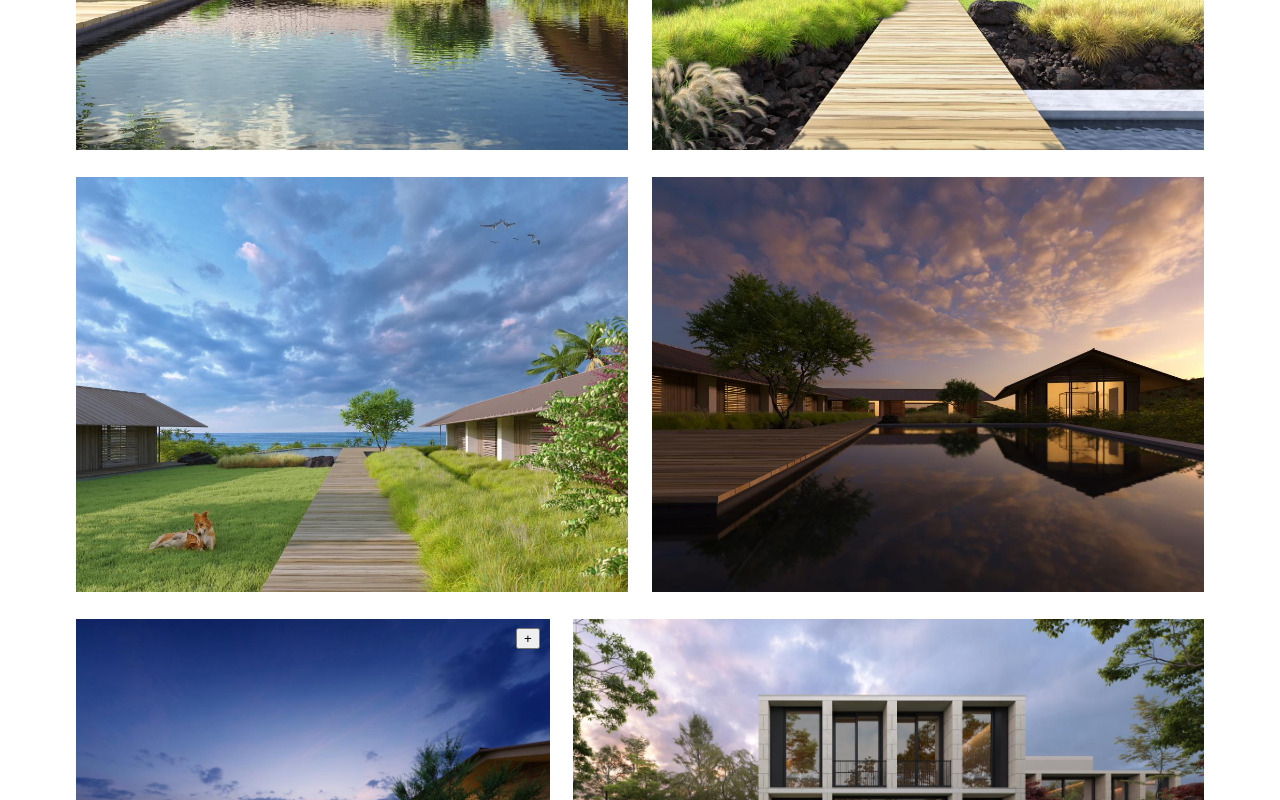
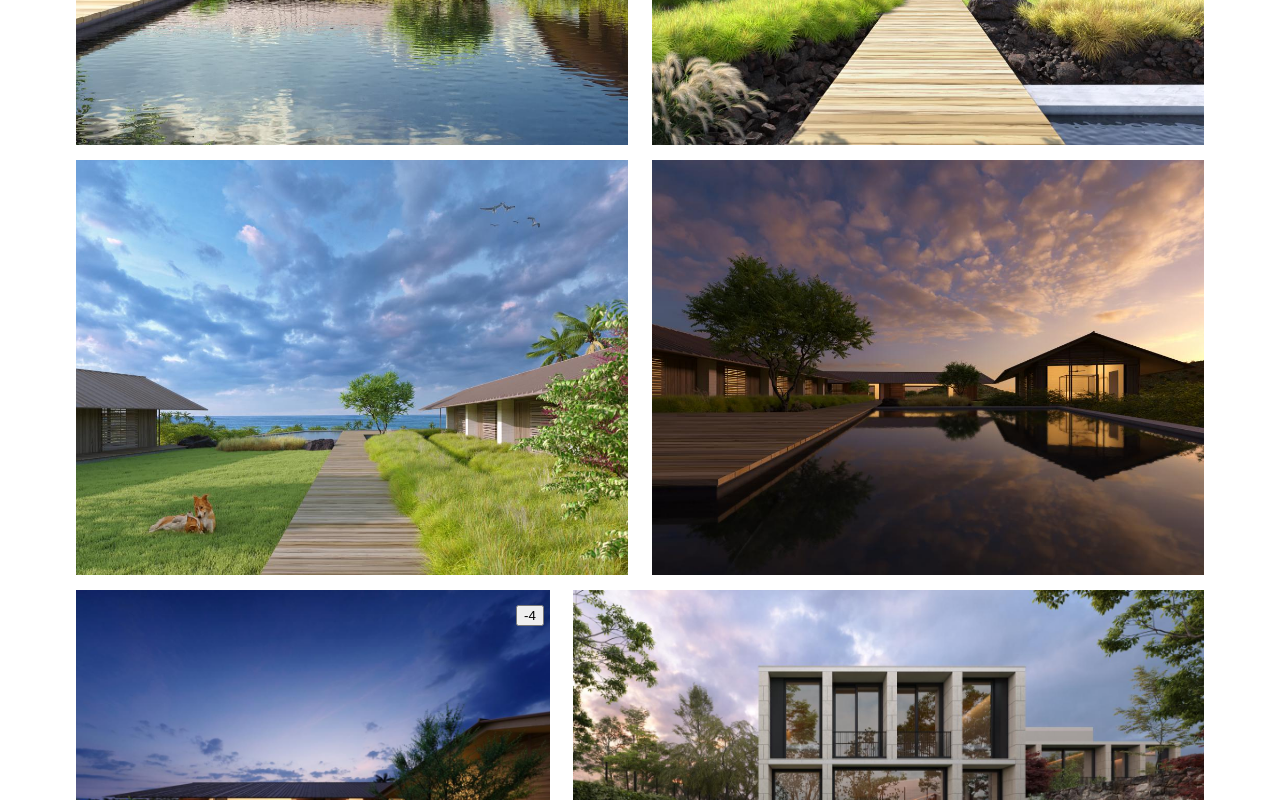
Before and after one commit to v-victoria/3d-portfolio-react, a React (Create React App) app: page / in a window 1280 px wide. Shown: the part 480-1280 px from the top of the page. Built offline with nearby package versions, Linux system fonts and the light colour scheme.

Commit message:
Added show/hide images on button click

```diff
--- a/src/Gallery.css
+++ b/src/Gallery.css
@@ -2,10 +2,3 @@
   width: 90%;
   margin: 50px auto;
 }
-.Gallery span {
-}
-.Gallery img {
-  margin: 1%;
-}
-.Gallery a {
-}
--- a/src/Gallery.js
+++ b/src/Gallery.js
@@ -1,69 +1,45 @@
 import React, { useState, useEffect } from "react";
 import { saveShowWidth } from "./saveShowWidth";
 import { importAllImg } from "./importAllImg";
+import { updateImgWidth } from "./updateImgWidth";
 import Project from "./Project";
 import "./Gallery.css";
 
 export default function Gallery() {
-  const [rows, setRows] = useState(null);
-  const [updateImages, setUpdateImages] = useState(null);
+  const [updatedImages, setUpdatedImages] = useState(null);
   const [tempImgList, setTempImgList] = useState(null);
+  const [listChange, setListChange] = useState(false);
+  const [updateImg, setUpdateImg] = useState(false);
 
   useEffect(() => {
+    let rows = [];
     let images = tempImgList;
 
-    if (rows === null) {
-      setRows(updateImgWidth("start"));
+    if (!images) {
+      images = importAllImg(require.context("./img_md", true, /\./));
       setTempImgList(images);
     } else {
+      rows = updateImgWidth(images);
       images = saveShowWidth(rows, images);
-      setUpdateImages(images);
+      setUpdatedImages(images);
+      setUpdateImg((prevState) => !prevState);
     }
+  }, [tempImgList, listChange]);
 
-    function updateImgWidth(folderName) {
-      let tempRows = [];
-      let row = {};
-      if (folderName === "start") {
-        images = importAllImg(require.context("./img_md", true, /\./));
-
-        images.map((project, index) => {
-          project.imagesArray.map((image, i) => {
-            if (!(!project.openStatus && i > 0)) {
-              let rowWidth = (row.rowWidth ? row.rowWidth : 0) + image.imgWidth;
-              let imagesInRow = row.imagesInRow ? row.imagesInRow : [];
-              imagesInRow[imagesInRow.length] = {
-                imagesNumber: index,
-                folder: project.folder,
-                imagesArrayNumber: i,
-              };
-
-              row = {
-                rowWidth: rowWidth,
-                imagesInRow: imagesInRow,
-              };
-
-              if (row.rowWidth > 2000) {
-                tempRows[tempRows.length] = row;
-                row = {};
-              }
-            } else {
-              image.showWidth = 0;
-            }
-            return true;
-          });
-          return true;
-        });
-      }
-
-      return tempRows;
-    }
-  }, [rows, tempImgList]);
-
-  if (updateImages !== null) {
+  if (updatedImages) {
     return (
       <div className="Gallery">
-        {updateImages.map((project, index) => {
-          return <Project key={index} project={project} />;
+        {updatedImages.map((project, index) => {
+          return (
+            <Project
+              key={index}
+              project={project}
+              tempImgList={tempImgList}
+              setTempImgList={setTempImgList}
+              setListChange={setListChange}
+              updateImg={updateImg}
+            />
+          );
         })}
       </div>
     );
--- a/src/OpenCloseButton.js
+++ b/src/OpenCloseButton.js
@@ -1,6 +1,66 @@
 import React from "react";
 import "./OpenCloseButton.css";
 
-export default function OpenCloseButton() {
-  return <button className="OpenCloseButton">+</button>;
+export default function OpenCloseButton({
+  project,
+  tempImgList,
+  setTempImgList,
+  setListChange,
+}) {
+  function setImgList(projectIndex) {
+    let images = tempImgList;
+    let imagesArray = images[projectIndex].imagesArray;
+
+    if (images[projectIndex].openStatus) {
+      for (let i = imagesArray.length - 1; i > 0; i--) {
+        console.log("btn -");
+        imagesArray[i].display = "none";
+        images[projectIndex].imagesArray = imagesArray;
+        if (i === 1) {
+          images[projectIndex].openStatus = false;
+        }
+      }
+      setTempImgList(images);
+      setListChange((prevState) => !prevState);
+    } else {
+      for (let i = 1; i < imagesArray.length; i++) {
+        console.log("btn +");
+        imagesArray[i].display = "inline";
+        images[projectIndex].imagesArray = imagesArray;
+        if (i === imagesArray.length - 1) {
+          images[projectIndex].openStatus = true;
+        }
+        setTempImgList(images);
+        setListChange((prevState) => !prevState);
+      }
+    }
+  }
+
+  function getFolderName(event) {
+    let folder = event.target.id;
+    let projectIndex = 0;
+    tempImgList.map((tempListProject, i) => {
+      if (tempListProject.folder === folder) {
+        projectIndex = i;
+      }
+      return true;
+    });
+
+    setImgList(projectIndex);
+  }
+
+  if (project.imagesArray.length > 1) {
+    return (
+      <button
+        className="OpenCloseButton"
+        id={project.folder}
+        onClick={getFolderName}
+      >
+        {project.openStatus ? "-" : "+"}
+        {project.imagesArray.length - 1}
+      </button>
+    );
+  } else {
+    return null;
+  }
 }
--- /dev/null
+++ b/src/Project.css
@@ -0,0 +1,17 @@
+.Project span {
+}
+.Project img {
+  margin: 0.5% 1%;
+}
+.Project img.img-clear {
+  margin: 0;
+}
+.Project a {
+  transition: all 1s ease-out;
+}
+.Project a.d-none {
+  display: none;
+}
+.Project a.d-inline {
+  display: inline;
+}
--- a/src/Project.js
+++ b/src/Project.js
@@ -1,32 +1,60 @@
-import React from "react";
+import React, { useState, useEffect } from "react";
 import OpenCloseButton from "./OpenCloseButton";
+import "./Project.css";
 
-export default function Project({ project }) {
-  return (
-    <span className={project.folder}>
-      {project.imagesArray.map((image, i) => {
-        if (!(!project.openStatus && i > 0)) {
-          return (
-            // <a key={i} href="/" width={image.showWidth + "%"}>
+export default function Project({
+  project,
+  tempImgList,
+  setTempImgList,
+  setListChange,
+  updateImg,
+}) {
+  const [images, setImages] = useState(null);
+
+  useEffect(() => {
+    let image = [];
+    for (let i = 0; i < project.imagesArray.length; i++) {
+      image[i] = (
+        <a
+          key={i}
+          href="/"
+          className={
+            project.imagesArray[i].display === "none" ? "d-none" : "d-inline"
+          }
+        >
           <img
-              key={i}
             src={require("./img_md/" +
               project.folder +
               "_md/" +
-                image.imgName +
+              project.imagesArray[i].imgName +
               "_md_" +
-                image.imgWidth +
+              project.imagesArray[i].imgWidth +
               ".jpg")}
             alt=""
-              width={image.showWidth + "%"}
+            width={project.imagesArray[i].showWidth + "%"}
+            className={
+              project.imagesArray[i].display === "none" ? "img-clear" : ""
+            }
           />
-            // </a>
+        </a>
+      );
+    }
+    setImages(image);
+  }, [updateImg, project.folder, project.imagesArray]);
+
+  if (images) {
+    return (
+      <span className={"Project folder-" + project.folder}>
+        {images}
+        <OpenCloseButton
+          project={project}
+          tempImgList={tempImgList}
+          setTempImgList={setTempImgList}
+          setListChange={setListChange}
+        />
+      </span>
     );
   } else {
     return null;
   }
-      })}
-      <OpenCloseButton />
-    </span>
-  );
 }
--- a/src/importAllImg.js
+++ b/src/importAllImg.js
@@ -11,7 +11,12 @@ export function importAllImg(list) {
     if (images === null) {
       images = [];
       let array = [];
-      array[0] = { imgName: imgName, imgWidth: imgWidth, showWidth: 0 };
+      array[0] = {
+        imgName: imgName,
+        imgWidth: imgWidth,
+        showWidth: 0,
+        display: "inline",
+      };
       let image = {
         folder: folder,
         openStatus: true,
@@ -19,7 +24,12 @@ export function importAllImg(list) {
       };
       images[0] = image;
     } else {
+      let display = "none";
       let openStatus = false;
+
+      if (images.length < 3) {
+        display = "inline";
+      }
       if (images.length === 1) {
         openStatus = true;
       }
@@ -29,10 +39,16 @@ export function importAllImg(list) {
           imgName: imgName,
           imgWidth: imgWidth,
           showWidth: 0,
+          display: imagesArray.length === 0 ? "inline" : display,
         };
       } else {
         let array = [];
-        array[0] = { imgName: imgName, imgWidth: imgWidth, showWidth: 0 };
+        array[0] = {
+          imgName: imgName,
+          imgWidth: imgWidth,
+          showWidth: 0,
+          display: "inline",
+        };
         let image = {
           folder: folder,
           openStatus: openStatus,
--- /dev/null
+++ b/src/updateImgWidth.js
@@ -0,0 +1,34 @@
+export function updateImgWidth(images) {
+  let tempRows = [];
+  let row = {};
+
+  images.map((project, index) => {
+    project.imagesArray.map((image, i) => {
+      if (image.display === "inline") {
+        let rowWidth = (row.rowWidth ? row.rowWidth : 0) + image.imgWidth;
+        let imagesInRow = row.imagesInRow ? row.imagesInRow : [];
+        imagesInRow[imagesInRow.length] = {
+          imagesNumber: index,
+          folder: project.folder,
+          imagesArrayNumber: i,
+        };
+
+        row = {
+          rowWidth: rowWidth,
+          imagesInRow: imagesInRow,
+        };
+
+        if (row.rowWidth > 2000) {
+          tempRows[tempRows.length] = row;
+          row = {};
+        }
+      } else {
+        image.showWidth = 0;
+      }
+      return true;
+    });
+    return true;
+  });
+
+  return tempRows;
+}
```
Lines whose indentation alone changed are shown as unchanged.
